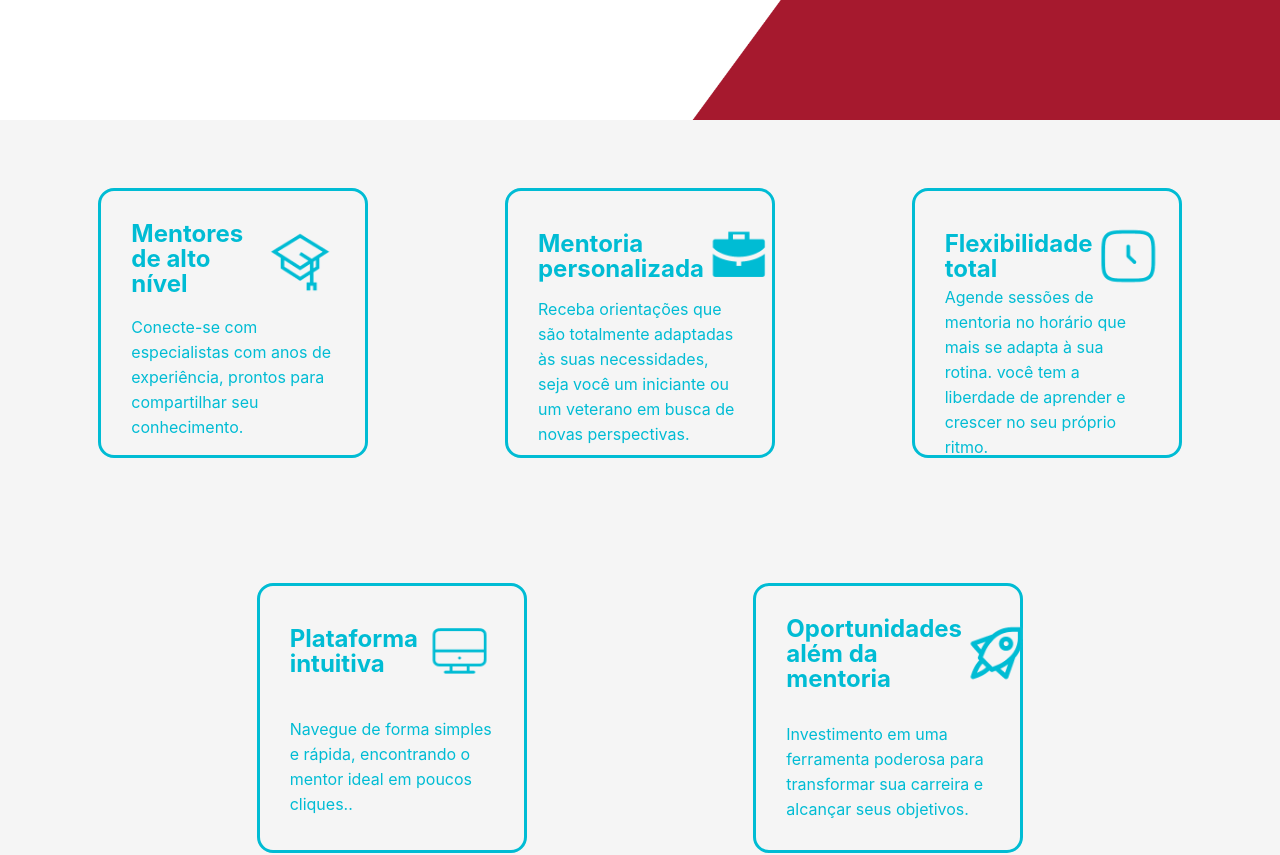
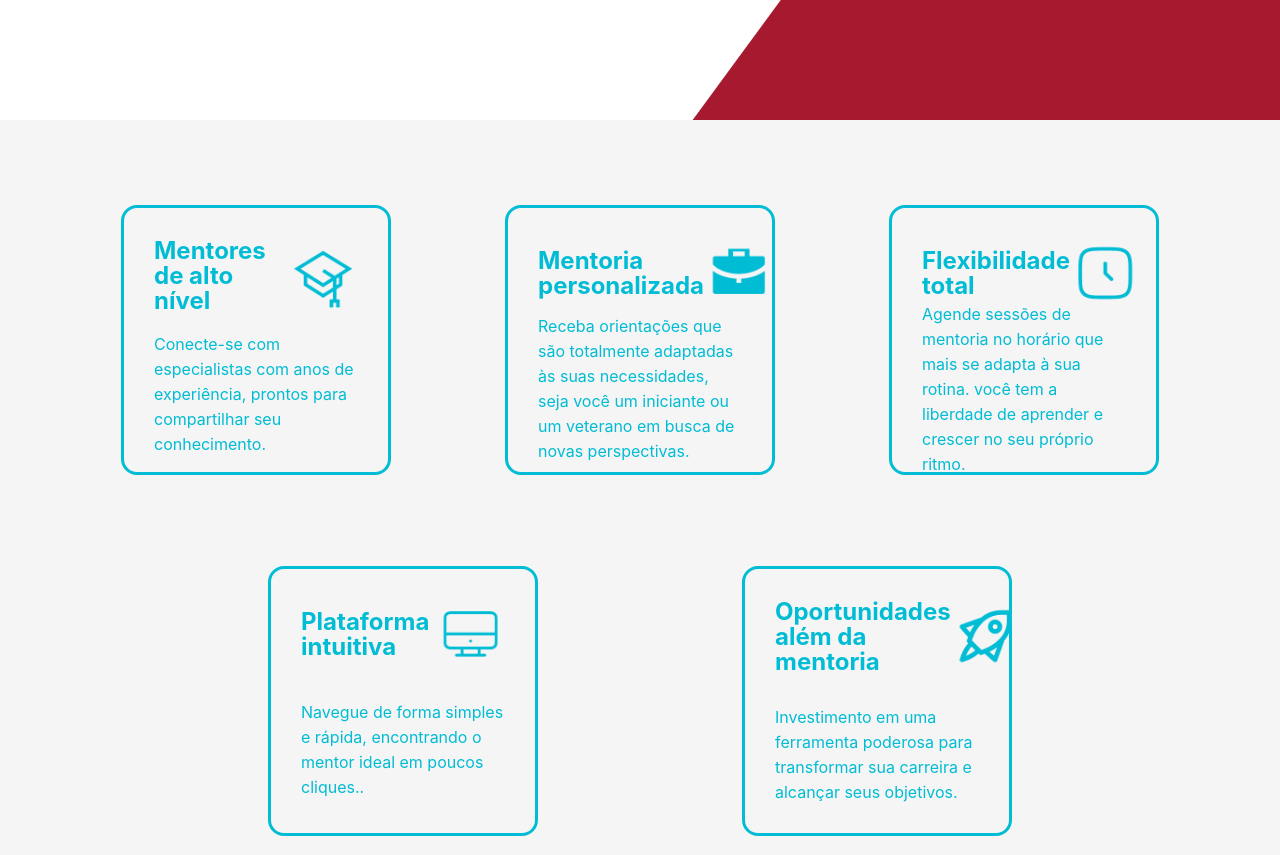
Before and after one commit to devGusta2/Mentec, a React (Create React App) app: page / in a window 1280 px wide. Shown: the part 1480-2335 px from the top of the page. Built offline with nearby package versions, Linux system fonts and the light colour scheme.

Commit message:
Padding mentor-ship section

```diff
--- a/src/App.css
+++ b/src/App.css
@@ -177,7 +177,6 @@ section:nth-child(1){
 
 
 .benefits{
-  padding:30px;
   height: 100vh;
   width: 100%;
   display: flex;
@@ -186,6 +185,7 @@ section:nth-child(1){
   align-items: center;
   padding: 30px;
   background-color: var(--bg-color3);
+  padding: 5%;
 }
 .cardsContainer{
   display: flex;
```
